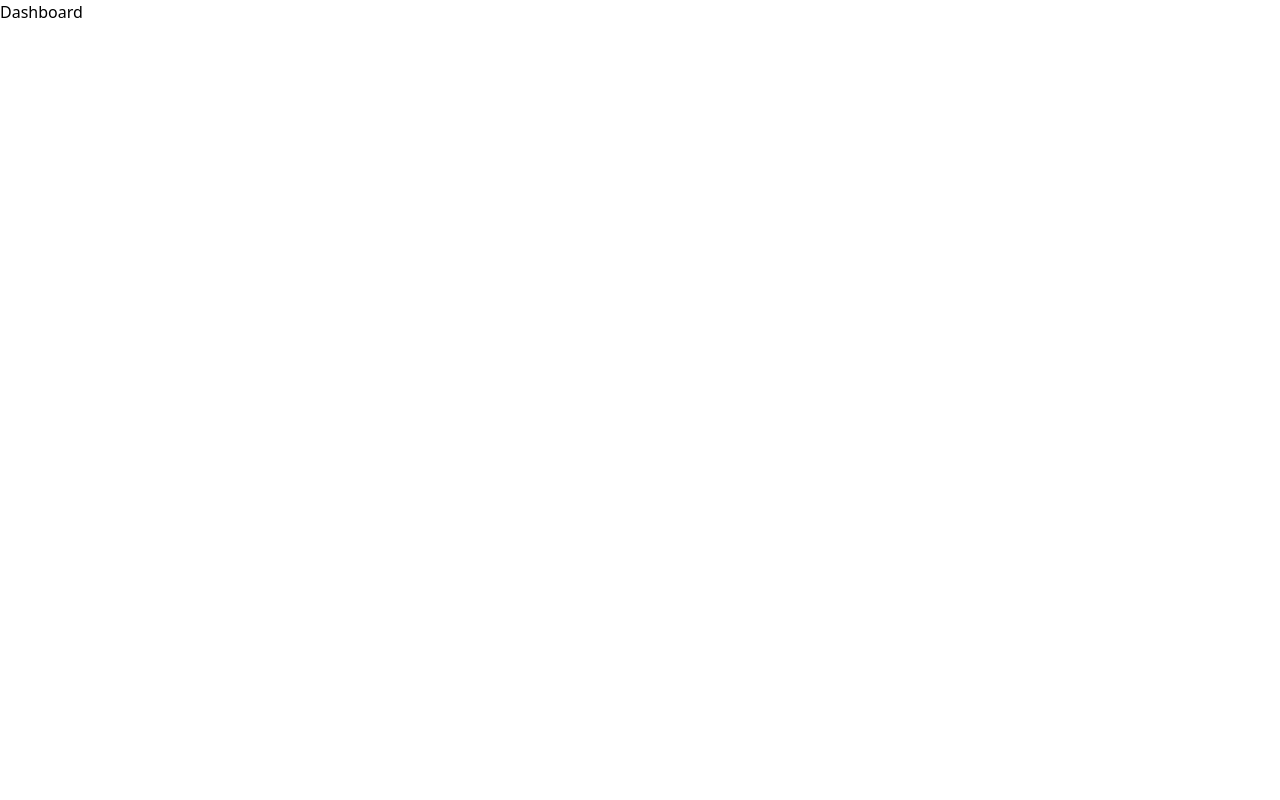
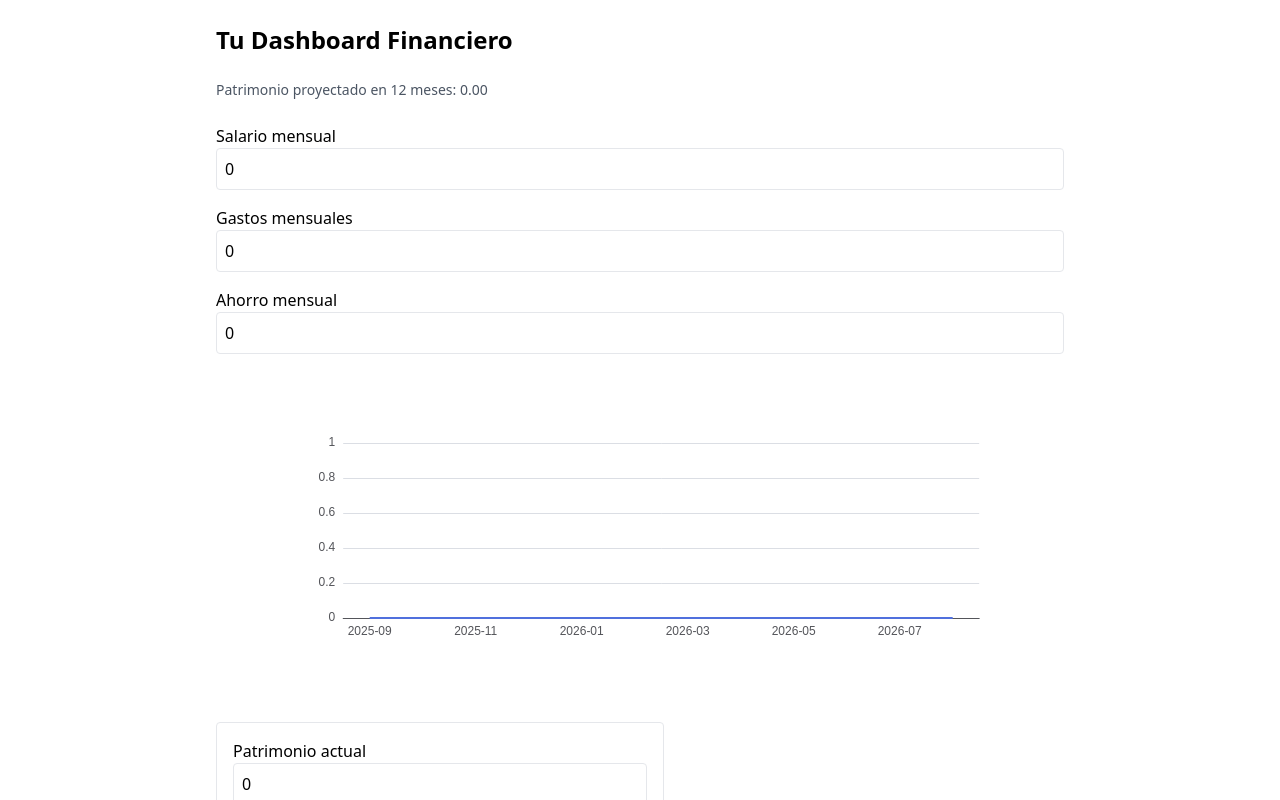
Before and after one commit to juliocontreras/FINTEC2, a Next.js app: page /dashboard in a window 1280 px wide. Shown: the top 800 px of the page. Built offline with nearby package versions, Linux system fonts and the light colour scheme.

Commit message:
feat: create dashboard page

```diff
--- a/app/dashboard/page.tsx
+++ b/app/dashboard/page.tsx
@@ -1,3 +1,24 @@
+'use client';
+
+import FinancialInputs from '../../components/FinancialInputs';
+import WealthChart from '../../components/WealthChart';
+import LevelProgress from '../../components/LevelProgress';
+import { useStore } from '../../store/useStore';
+
 export default function DashboardPage() {
-  return <div>Dashboard</div>;
+  const patrimonio = useStore((s) => s.patrimonio_simulado);
+  const currentWealth =
+    patrimonio[patrimonio.length - 1]?.value ?? 0;
+
+  return (
+    <main className="flex flex-col space-y-6 p-4 sm:p-6 max-w-4xl mx-auto">
+      <h1 className="text-2xl font-bold">Tu Dashboard Financiero</h1>
+      <p className="text-sm text-gray-600">
+        Patrimonio proyectado en {patrimonio.length} meses: {currentWealth.toFixed(2)}
+      </p>
+      <FinancialInputs />
+      <WealthChart />
+      <LevelProgress />
+    </main>
+  );
 }
```
